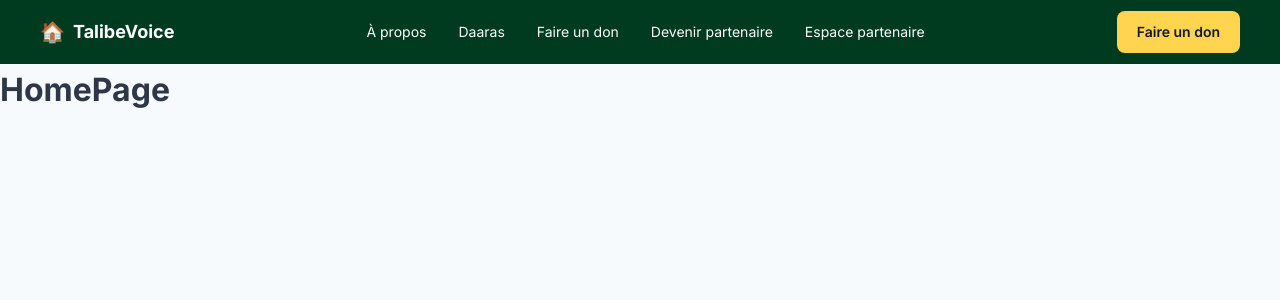
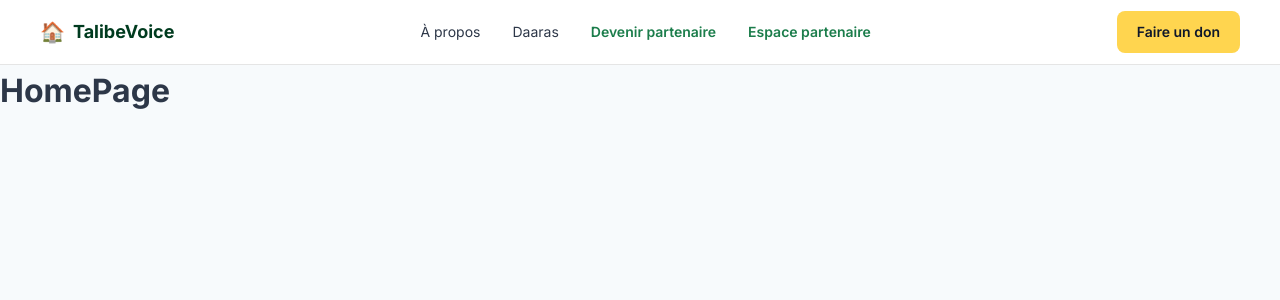
Before and after one commit to aminata-byte/talibevoice_publicweb, a React (Vite) app: page / in a window 1280 px wide. Shown: the top 300 px of the page. Built offline with nearby package versions, Linux system fonts and the light colour scheme.

Commit message:
feat: composant Navbar terminé et validé

```diff
--- a/src/components/layout/Navbar.css
+++ b/src/components/layout/Navbar.css
@@ -1,9 +1,10 @@
 .navbar {
-  background-color: var(--primary-dark);
+  background-color: var(--white);
   padding: 0 2rem;
   position: sticky;
   top: 0;
   z-index: 1000;
+  border-bottom: 1px solid var(--border);
 }
 
 .navbar__container {
@@ -29,7 +30,7 @@
 .navbar__logo-text {
   font-size: 18px;
   font-weight: 700;
-  color: var(--white);
+  color: var(--primary-dark);
 }
 
 /* Liens */
@@ -40,17 +41,23 @@
 }
 
 .navbar__links a {
-  color: var(--white);
+  color: var(--text-primary);
   font-size: 14px;
   font-weight: 400;
-  transition: opacity 0.2s;
+  transition: color 0.2s;
 }
 
 .navbar__links a:hover {
-  opacity: 0.8;
+  color: var(--primary);
 }
 
 .navbar__links a.active {
+  font-weight: 600;
+  color: var(--primary);
+}
+
+.navbar__links li a.navbar__link--green {
+  color: var(--primary) !important;
   font-weight: 600;
 }
 
--- a/src/components/layout/Navbar.jsx
+++ b/src/components/layout/Navbar.jsx
@@ -20,13 +20,14 @@ function Navbar() {
             <NavLink to="/daaras">Daaras</NavLink>
           </li>
           <li>
-            <NavLink to="/faire-un-don">Faire un don</NavLink>
+            <NavLink to="/devenir-partenaire" className="navbar__link--green">
+              Devenir partenaire
+            </NavLink>
           </li>
           <li>
-            <NavLink to="/devenir-partenaire">Devenir partenaire</NavLink>
-          </li>
-          <li>
-            <NavLink to="/partenaire/login">Espace partenaire</NavLink>
+            <NavLink to="/partenaire/login" className="navbar__link--green">
+              Espace partenaire
+            </NavLink>
           </li>
         </ul>
 
```
